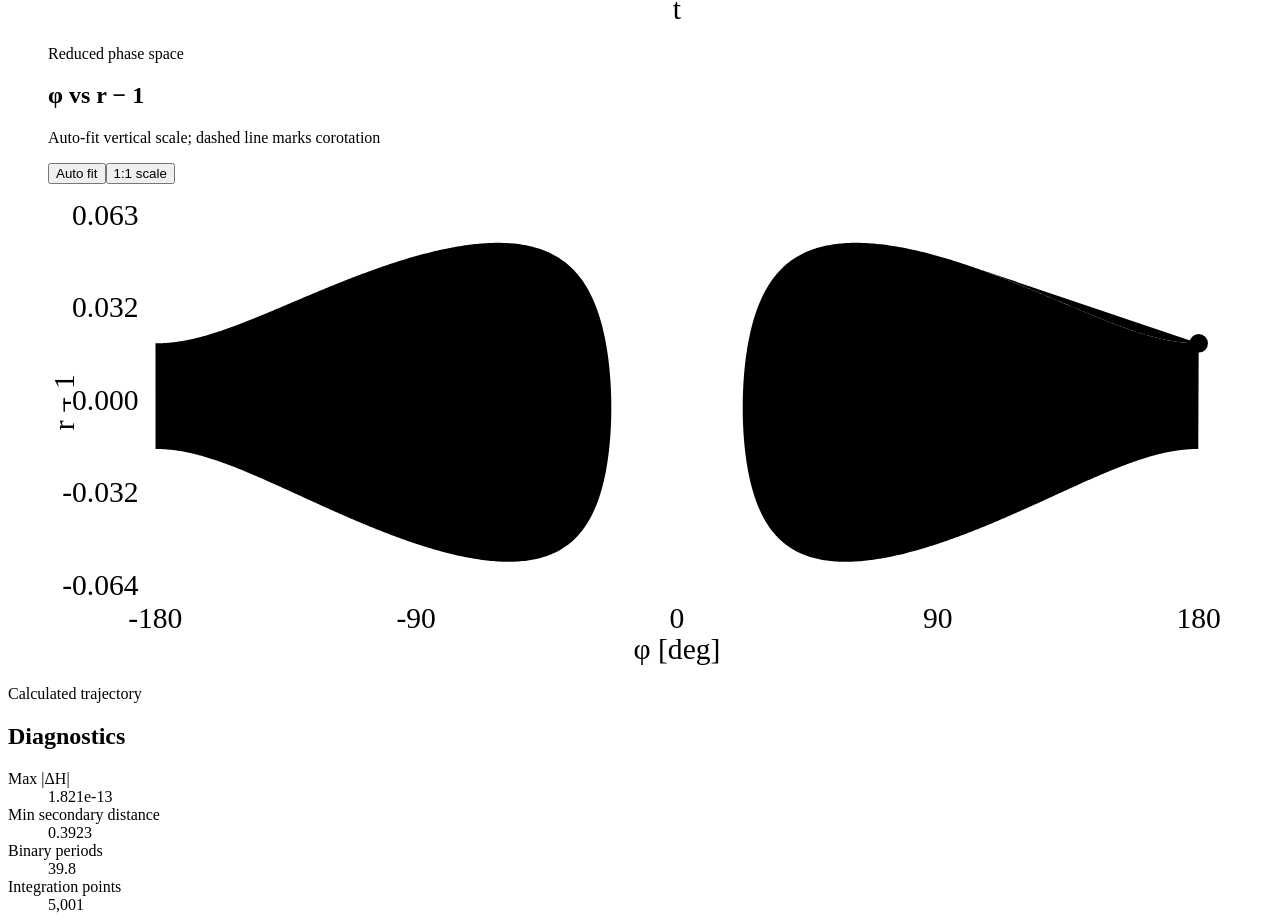
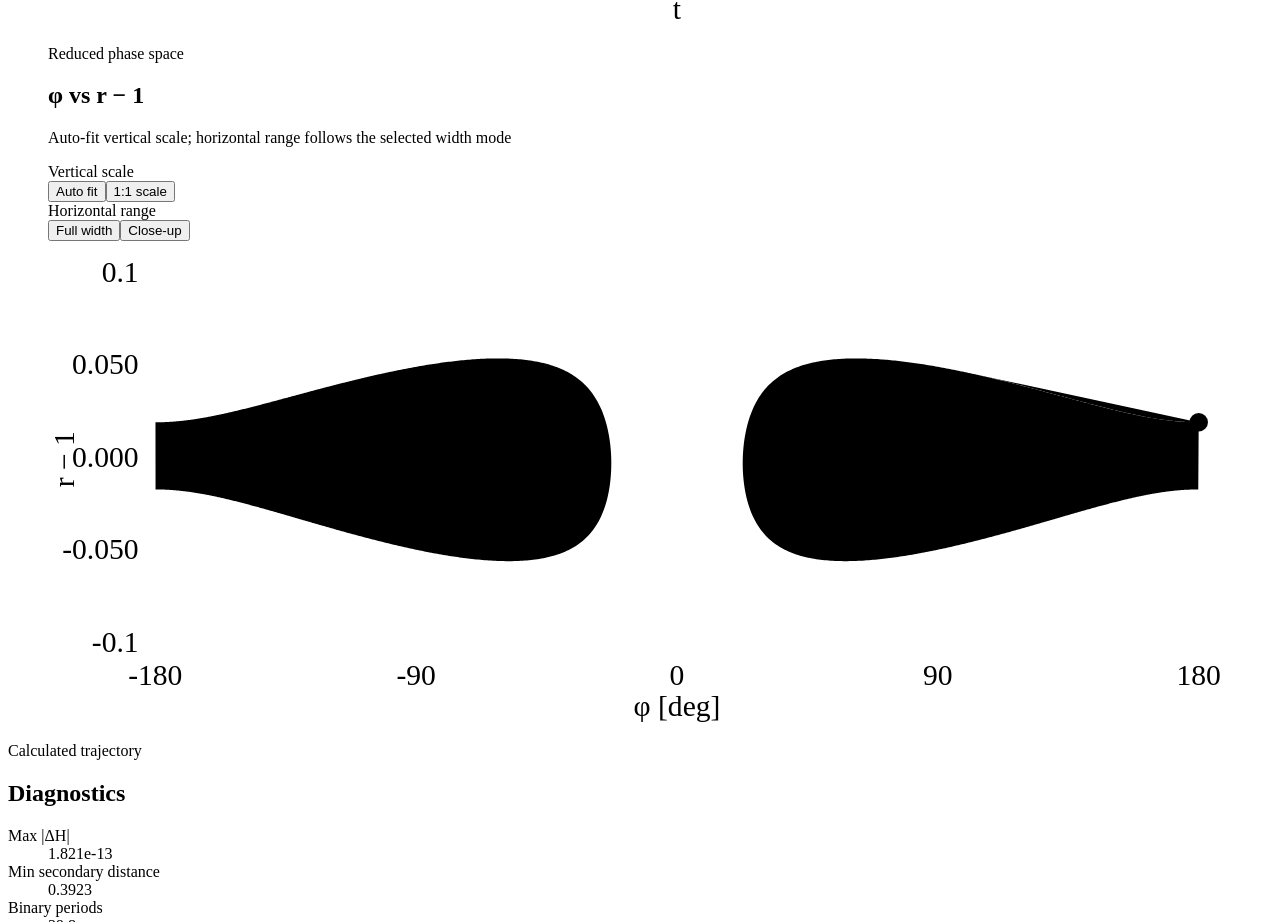
Before and after one commit to ttanigaw/cr3bp-guiding-center, a React (Vite) app: page / in a window 1280 px wide. Shown: the part 4597-5519 px from the top of the page. Built offline with nearby package versions, Linux system fonts and the light colour scheme; the HTML template or start-up script is replaced by a standard one.

Commit message:
Add phase-space close-up range and cleaner axes

```diff
--- a/src/components/StatePlots.tsx
+++ b/src/components/StatePlots.tsx
@@ -1,15 +1,11 @@
 import { useState, type ReactNode } from 'react'
 import type { TrajectoryPoint } from '../physics/integrator'
 import { sampleTrajectory, wrapPhiDegrees, wrappedPlotSegments } from '../visualization/plotData'
+import { closeUpPhiRange, niceOuterRange, type PlotRange } from '../visualization/plotScale'
 
 interface StatePlotsProps {
   trajectory: TrajectoryPoint[]
   currentPoint: TrajectoryPoint
-}
-
-interface Range {
-  min: number
-  max: number
 }
 
 interface PlotPath {
@@ -18,6 +14,7 @@ interface PlotPath {
 }
 
 type PhaseSpaceScaleMode = 'auto' | 'equal'
+type PhaseSpaceWidthMode = 'full' | 'closeup'
 
 const WIDTH = 640
 const DEFAULT_HEIGHT = 260
@@ -26,7 +23,7 @@ const INNER_WIDTH = WIDTH - MARGIN.left - MARGIN.right
 const DEFAULT_INNER_HEIGHT = DEFAULT_HEIGHT - MARGIN.top - MARGIN.bottom
 const RAD_TO_DEG = 180 / Math.PI
 
-function paddedRange(values: number[], includeValue: number, minimumSpan: number): Range {
+function paddedRange(values: number[], includeValue: number, minimumSpan: number): PlotRange {
   let min = Math.min(includeValue, ...values)
   let max = Math.max(includeValue, ...values)
   let span = max - min
@@ -42,23 +39,24 @@ function paddedRange(values: number[], includeValue: number, minimumSpan: number
   return { min: min - padding, max: max + padding }
 }
 
-function makeTicks(range: Range, count = 5): number[] {
+function makeTicks(range: PlotRange, count = 5): number[] {
   if (count <= 1) return [range.min]
+  if (count === 2) return [range.min, range.max]
   return Array.from({ length: count }, (_, index) => range.min + ((range.max - range.min) * index) / (count - 1))
 }
 
-function scaleX(value: number, range: Range): number {
+function scaleX(value: number, range: PlotRange): number {
   return MARGIN.left + ((value - range.min) / (range.max - range.min)) * INNER_WIDTH
 }
 
-function scaleY(value: number, range: Range, innerHeight: number): number {
+function scaleY(value: number, range: PlotRange, innerHeight: number): number {
   return MARGIN.top + (1 - (value - range.min) / (range.max - range.min)) * innerHeight
 }
 
 function pathFromPoints(
   points: Array<{ x: number; y: number }>,
-  xRange: Range,
-  yRange: Range,
+  xRange: PlotRange,
+  yRange: PlotRange,
   innerHeight = DEFAULT_INNER_HEIGHT,
 ): string {
   return points
@@ -70,7 +68,7 @@ function pathFromPoints(
     .join(' ')
 }
 
-function equalScaleInnerHeight(xRange: Range, yRange: Range): number {
+function equalScaleInnerHeight(xRange: PlotRange, yRange: PlotRange): number {
   const xSpanDegrees = xRange.max - xRange.min
   const ySpanDegreesEquivalent = (yRange.max - yRange.min) * RAD_TO_DEG
   return INNER_WIDTH * (ySpanDegreesEquivalent / xSpanDegrees)
@@ -89,11 +87,12 @@ function PlotFrame({
   horizontalReference,
   className,
   height = DEFAULT_HEIGHT,
+  yTickCount = 5,
 }: {
   ariaLabel: string
   paths: PlotPath[]
-  xRange: Range
-  yRange: Range
+  xRange: PlotRange
+  yRange: PlotRange
   xLabel: string
   yLabel: string
   current: { x: number; y: number }
@@ -102,10 +101,11 @@ function PlotFrame({
   horizontalReference?: number
   className?: string
   height?: number
+  yTickCount?: number
 }) {
   const innerHeight = height - MARGIN.top - MARGIN.bottom
   const xTicks = makeTicks(xRange)
-  const yTicks = makeTicks(yRange)
+  const yTicks = makeTicks(yRange, yTickCount)
 
   return (
     <svg
@@ -113,13 +113,17 @@ function PlotFrame({
       viewBox={`0 0 ${WIDTH} ${height}`}
       role="img"
       aria-label={ariaLabel}
+      data-x-min={xRange.min}
+      data-x-max={xRange.max}
+      data-y-min={yRange.min}
+      data-y-max={yRange.max}
     >
       {xTicks.map((tick) => {
         const x = scaleX(tick, xRange)
         return (
           <g key={`x-${tick}`}>
             <line className="state-grid-line" x1={x} y1={MARGIN.top} x2={x} y2={MARGIN.top + innerHeight} />
-            <text className="state-tick-label" x={x} y={height - 20} textAnchor="middle">{xTickFormat(tick)}</text>
+            <text className="state-tick-label state-x-tick-label" x={x} y={height - 20} textAnchor="middle">{xTickFormat(tick)}</text>
           </g>
         )
       })}
@@ -129,7 +133,7 @@ function PlotFrame({
         return (
           <g key={`y-${tick}`}>
             <line className="state-grid-line" x1={MARGIN.left} y1={y} x2={MARGIN.left + INNER_WIDTH} y2={y} />
-            <text className="state-tick-label" x={MARGIN.left - 9} y={y + 4} textAnchor="end">{yTickFormat(tick)}</text>
+            <text className="state-tick-label state-y-tick-label" x={MARGIN.left - 9} y={y + 4} textAnchor="end">{yTickFormat(tick)}</text>
           </g>
         )
       })}
@@ -200,8 +204,24 @@ function PlotCard({
   )
 }
 
+function ScaleChoice({
+  label,
+  children,
+}: {
+  label: string
+  children: ReactNode
+}) {
+  return (
+    <div className="phase-option-group">
+      <span className="phase-option-label">{label}</span>
+      <div className="panel-option-buttons">{children}</div>
+    </div>
+  )
+}
+
 export default function StatePlots({ trajectory, currentPoint }: StatePlotsProps) {
   const [phaseSpaceScaleMode, setPhaseSpaceScaleMode] = useState<PhaseSpaceScaleMode>('auto')
+  const [phaseSpaceWidthMode, setPhaseSpaceWidthMode] = useState<PhaseSpaceWidthMode>('full')
   const sampled = sampleTrajectory(trajectory)
   const timeMax = Math.max(trajectory[trajectory.length - 1]?.t ?? 0, 1e-9)
   const timeRange = { min: 0, max: timeMax }
@@ -210,22 +230,27 @@ export default function StatePlots({ trajectory, currentPoint }: StatePlotsProps
   const rPath = pathFromPoints(sampled.map((point) => ({ x: point.t, y: point.r })), timeRange, rRange)
 
   const wrappedSegments = wrappedPlotSegments(sampled)
-  const phiRange = { min: -180, max: 180 }
+  const fullPhiRange = { min: -180, max: 180 }
   const phiPaths = wrappedSegments.map((segment, index) => ({
     key: `phi-${index}`,
-    d: pathFromPoints(segment.map((point) => ({ x: point.t, y: point.phiDegrees })), timeRange, phiRange),
+    d: pathFromPoints(segment.map((point) => ({ x: point.t, y: point.phiDegrees })), timeRange, fullPhiRange),
   }))
 
-  const rOffsetRange = paddedRange(sampled.map((point) => point.r - 1), 0, 0.02)
+  const phasePhiValues = wrappedSegments.flatMap((segment) => segment.map((point) => point.phiDegrees))
+  const phasePhiRange = phaseSpaceWidthMode === 'closeup'
+    ? closeUpPhiRange(phasePhiValues)
+    : fullPhiRange
+  const rOffsetRange = niceOuterRange(sampled.map((point) => point.r - 1), 0, 0.02)
   const phaseInnerHeight = phaseSpaceScaleMode === 'equal'
-    ? equalScaleInnerHeight(phiRange, rOffsetRange)
+    ? equalScaleInnerHeight(phasePhiRange, rOffsetRange)
     : DEFAULT_INNER_HEIGHT
   const phaseHeight = MARGIN.top + phaseInnerHeight + MARGIN.bottom
+  const phaseYTickCount = phaseInnerHeight < 120 ? 2 : 5
   const phasePaths = wrappedSegments.map((segment, index) => ({
     key: `phase-${index}`,
     d: pathFromPoints(
       segment.map((point) => ({ x: point.phiDegrees, y: point.rOffset })),
-      phiRange,
+      phasePhiRange,
       rOffsetRange,
       phaseInnerHeight,
     ),
@@ -233,8 +258,8 @@ export default function StatePlots({ trajectory, currentPoint }: StatePlotsProps
 
   const currentPhiDegrees = wrapPhiDegrees(currentPoint.phi)
   const phaseNote = phaseSpaceScaleMode === 'equal'
-    ? '1:1 scale uses (r − 1) × 180/π for vertical display scaling; dashed line marks corotation'
-    : 'Auto-fit vertical scale; dashed line marks corotation'
+    ? '1:1 vertical scale uses (r − 1) × 180/π; horizontal range follows the selected width mode'
+    : 'Auto-fit vertical scale; horizontal range follows the selected width mode'
 
   return (
     <section className="state-plot-grid" aria-label="Guiding-center state plots">
@@ -259,7 +284,7 @@ export default function StatePlots({ trajectory, currentPoint }: StatePlotsProps
           ariaLabel="Wrapped rotating-frame angle versus nondimensional time"
           paths={phiPaths}
           xRange={timeRange}
-          yRange={phiRange}
+          yRange={fullPhiRange}
           xLabel="t"
           yLabel="φ [deg]"
           current={{ x: currentPoint.t, y: currentPhiDegrees }}
@@ -276,7 +301,8 @@ export default function StatePlots({ trajectory, currentPoint }: StatePlotsProps
         note={phaseNote}
         className="phase-space-card"
         actions={(
-          <div className="panel-option-buttons phase-scale-controls" role="group" aria-label="Phase-space vertical scale mode">
+          <div className="phase-display-controls" aria-label="Phase-space display options">
+            <ScaleChoice label="Vertical scale">
               <button
                 type="button"
                 className={`toggle-button${phaseSpaceScaleMode === 'auto' ? ' active' : ''}`}
@@ -293,22 +319,42 @@ export default function StatePlots({ trajectory, currentPoint }: StatePlotsProps
               >
                 1:1 scale
               </button>
+            </ScaleChoice>
+            <ScaleChoice label="Horizontal range">
+              <button
+                type="button"
+                className={`toggle-button${phaseSpaceWidthMode === 'full' ? ' active' : ''}`}
+                aria-pressed={phaseSpaceWidthMode === 'full'}
+                onClick={() => setPhaseSpaceWidthMode('full')}
+              >
+                Full width
+              </button>
+              <button
+                type="button"
+                className={`toggle-button${phaseSpaceWidthMode === 'closeup' ? ' active' : ''}`}
+                aria-pressed={phaseSpaceWidthMode === 'closeup'}
+                onClick={() => setPhaseSpaceWidthMode('closeup')}
+              >
+                Close-up
+              </button>
+            </ScaleChoice>
           </div>
         )}
       >
         <PlotFrame
           ariaLabel="Wrapped rotating-frame angle versus guiding-center radial offset"
           paths={phasePaths}
-          xRange={phiRange}
+          xRange={phasePhiRange}
           yRange={rOffsetRange}
           xLabel="φ [deg]"
           yLabel="r − 1"
           current={{ x: currentPhiDegrees, y: currentPoint.r - 1 }}
           xTickFormat={(value) => value.toFixed(0)}
-          yTickFormat={(value) => value.toFixed(3)}
+          yTickFormat={(value) => Math.abs(value) >= 0.1 ? value.toFixed(1) : value.toFixed(3)}
           horizontalReference={0}
           className="phase-space-plot"
           height={phaseHeight}
+          yTickCount={phaseYTickCount}
         />
       </PlotCard>
     </section>
```
Lines whose indentation alone changed are shown as unchanged.
